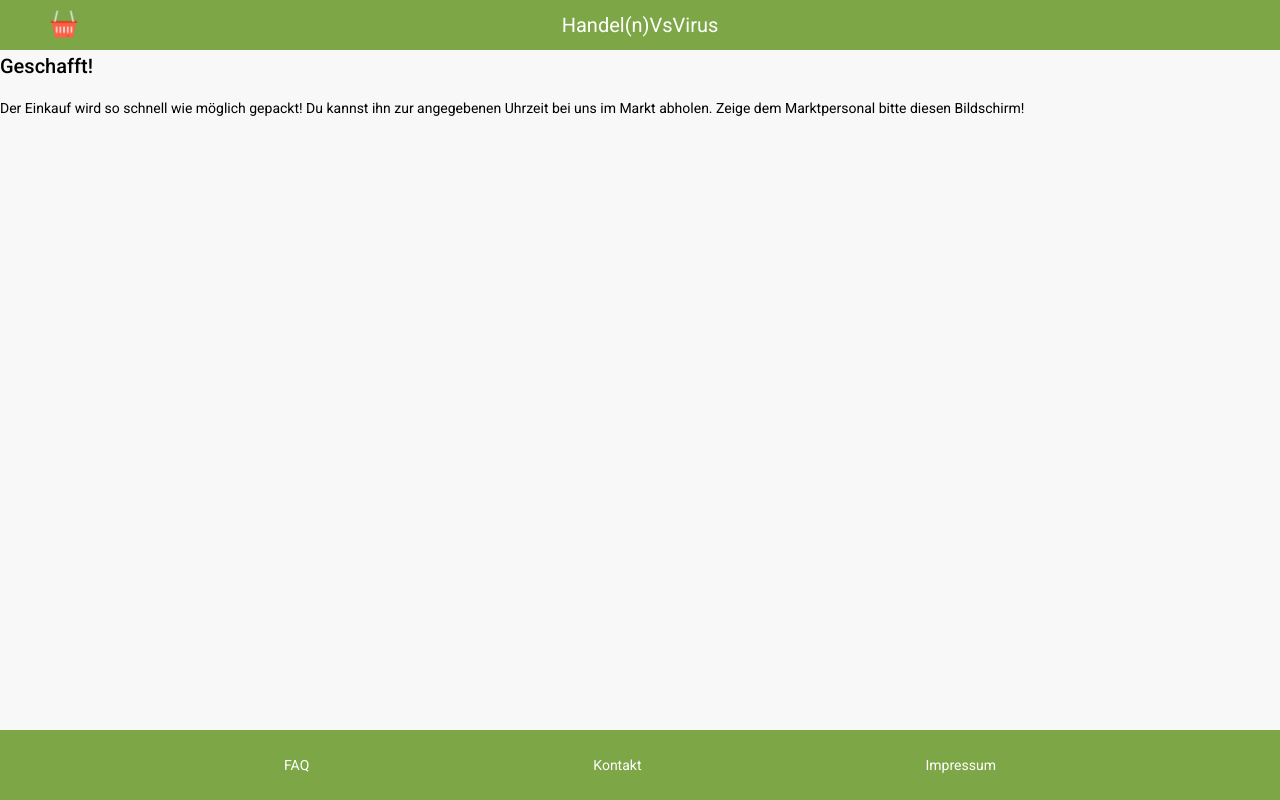
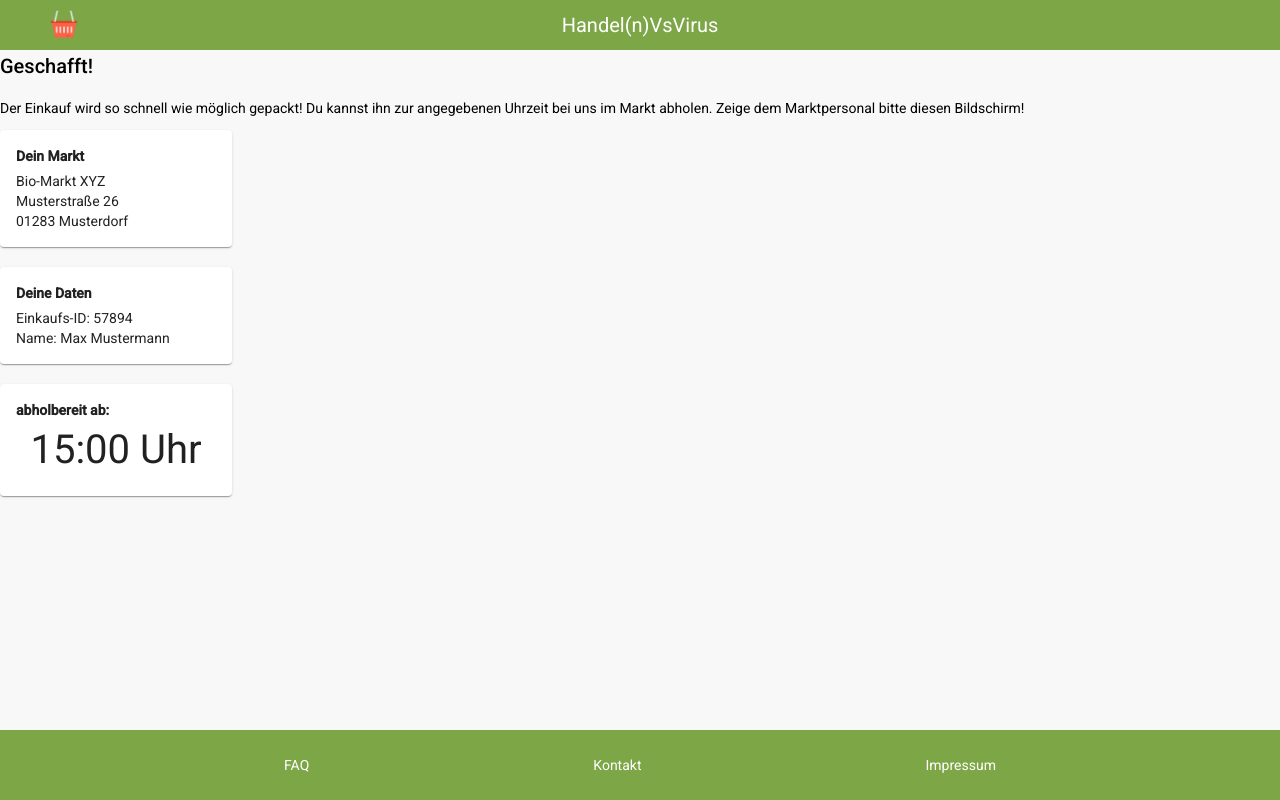
Before and after one commit to SicherLokal/app, an Angular app: page /user-slot in a window 1280 px wide. Built offline with nearby package versions, Linux system fonts and the light colour scheme.

Commit message:
Added spinner, user slot and deploy config

```diff
--- a/angular.json
+++ b/angular.json
@@ -56,8 +56,8 @@
                 },
                 {
                   "type": "anyComponentStyle",
-                  "maximumWarning": "6kb",
-                  "maximumError": "10kb"
+                  "maximumWarning": "80kb",
+                  "maximumError": "120kb"
                 }
               ]
             }
--- a/src/app/app.module.ts
+++ b/src/app/app.module.ts
@@ -19,6 +19,7 @@ import { PaymentSelectionComponent } from './payment-selection/payment-selection
 import { MatIconModule } from '@angular/material/icon';
 import { MatButtonToggleModule } from '@angular/material/button-toggle';
 import { UserSlotComponent } from './user-slot/user-slot.component';
+import { MatProgressSpinnerModule } from '@angular/material/progress-spinner'
 
 @NgModule({
   declarations: [
@@ -42,7 +43,8 @@ import { UserSlotComponent } from './user-slot/user-slot.component';
     MatFormFieldModule,
     MatButtonModule,
     MatIconModule,
-    MatButtonToggleModule
+    MatButtonToggleModule,
+    MatProgressSpinnerModule
   ],
   providers: [],
   bootstrap: [AppComponent]
--- a/src/app/user-slot/user-slot.component.html
+++ b/src/app/user-slot/user-slot.component.html
@@ -1,5 +1,10 @@
 <div *ngIf="!loaded">
-  not loaded
+  <div style="text-align: center; margin-top:30px;">
+    <div style="padding-bottom:10px;">
+      Bezahlung wird verarbeitet
+    </div>
+    <mat-spinner style="margin:0 auto;"></mat-spinner>
+  </div>
 </div>
 
 <div *ngIf="loaded">
@@ -11,4 +16,34 @@
     im Markt abholen. Zeige dem Marktpersonal bitte
     diesen Bildschirm!
   </p>
+
+  <mat-card class="slot-info-card">
+    <mat-card-content>
+      <div class="headline">Dein Markt</div>
+      <div>
+        Bio-Markt XYZ<br>
+        Musterstraße 26<br>
+        01283 Musterdorf
+      </div>
+    </mat-card-content>
+  </mat-card>
+
+  <mat-card class="slot-info-card">
+    <mat-card-content>
+      <div class="headline">Deine Daten</div>
+      <div>
+        Einkaufs-ID: 57894<br>
+        Name: Max Mustermann
+      </div>
+    </mat-card-content>
+  </mat-card>
+
+  <mat-card class="slot-info-card">
+    <mat-card-content>
+      <div class="headline">abholbereit ab:</div>
+      <div class="big-time">
+        15:00 Uhr
+      </div>
+    </mat-card-content>
+  </mat-card>
 </div>
--- a/src/app/user-slot/user-slot.component.scss
+++ b/src/app/user-slot/user-slot.component.scss
@@ -0,0 +1,16 @@
+.slot-info-card {
+  width:200px;
+  margin-right:20px;
+  margin-bottom: 20px;
+
+  .headline {
+    font-weight: bolder;
+    margin-bottom:5px;
+  }
+
+  .big-time {
+    text-align: center;
+    font-size: 40px;
+    margin: 20px 0px 20px 0px;
+  }
+}
--- a/src/app/user-slot/user-slot.component.ts
+++ b/src/app/user-slot/user-slot.component.ts
@@ -10,7 +10,12 @@ export class UserSlotComponent implements OnInit {
   loaded: boolean
 
   constructor() {
-    this.loaded = true;
+    var that = this;
+    that.loaded = false;
+
+    window.setTimeout(function() {
+      that.loaded = true;
+    }, 3000)
   }
 
   ngOnInit(): void {
```
